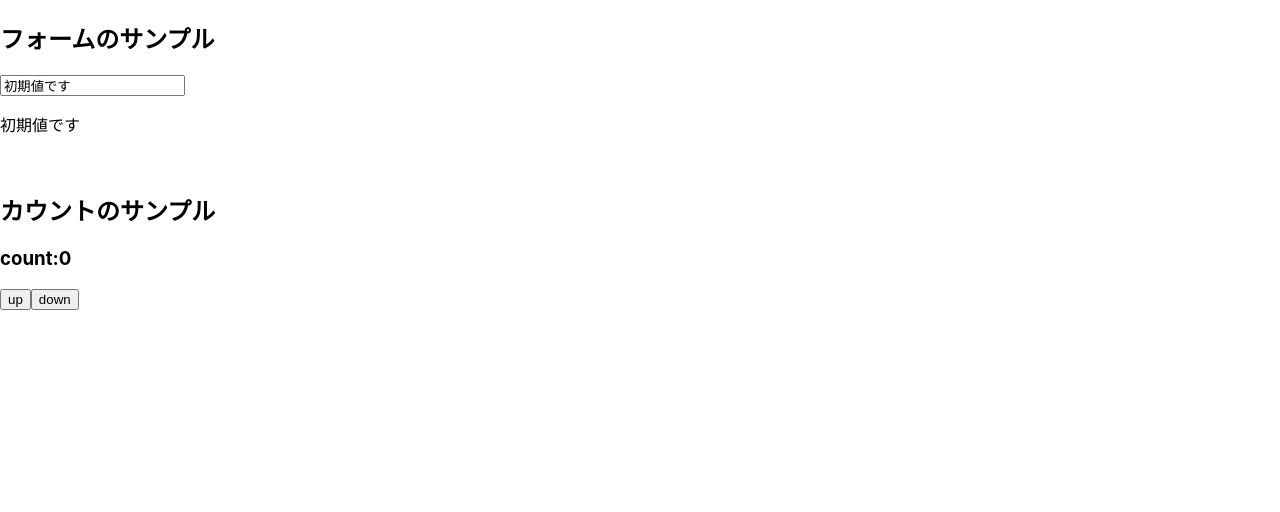
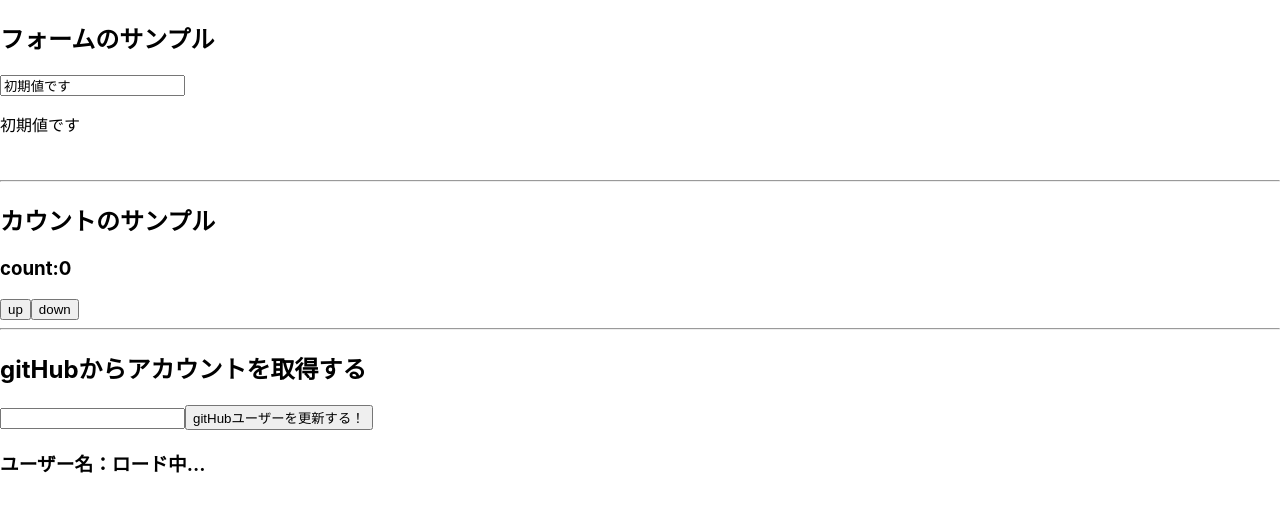
Before and after one commit to tsuchiya-kai/react_study, a React (Create React App) app: page / in a window 1280 px wide. Shown: the top 512 px of the page. Built offline with nearby package versions, Linux system fonts and the light colour scheme; no server answers.

Commit message:
githubAPIを使用してuseEffectの動作を確認

```diff
--- a/src/component/UseStateTest.jsx
+++ b/src/component/UseStateTest.jsx
@@ -39,10 +39,23 @@ export default function UseStateTest() {
   /**
    * useEffectの学習
    */
+  const [githubId, setGithubId] = useState("tsuchiya-kai");
+  const [inputUserForGithub, setInputUserForGithub] = useState("");
+  const [gitHubData, setGitHubData] = useState();
 
   useEffect(() => {
-    console.log("useEffectテスト");
-  });
+    fetch(`https://api.github.com/users/${githubId}`)
+      .then((res) => res.json())
+      .then((data) => {
+        console.log({ githubId, data });
+        setGitHubData(data);
+      })
+      .catch((e) => {
+        console.log("gitHubアカウントの取得に失敗しました", { e });
+      });
+  }, [githubId]);
+
+  //
 
   return (
     <div>
@@ -51,6 +64,7 @@ export default function UseStateTest() {
       <p>{message}</p>
 
       <br />
+      <hr />
 
       <h2>カウントのサンプル</h2>
       <h3>count:{count}</h3>
@@ -68,6 +82,26 @@ export default function UseStateTest() {
       >
         down
       </button>
+
+      <br />
+      <hr />
+
+      <h2>gitHubからアカウントを取得する</h2>
+      <input
+        type="text"
+        value={inputUserForGithub}
+        onChange={(e) => setInputUserForGithub(e.target.value)}
+      />
+      <button
+        onClick={() => {
+          setGithubId(inputUserForGithub);
+        }}
+      >
+        gitHubユーザーを更新する！
+      </button>
+
+      <h3>ユーザー名：{gitHubData?.name ?? "ロード中..."}</h3>
+      <img src={gitHubData?.avatar_url} alt="" />
     </div>
   );
 }
```
